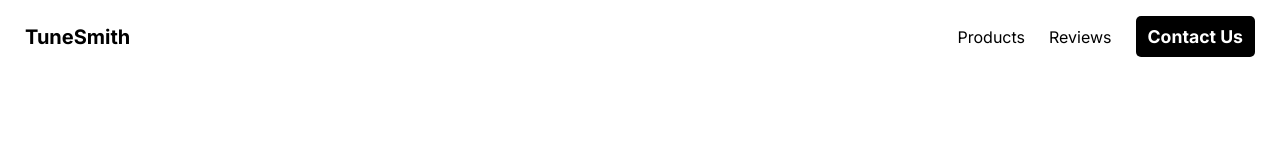
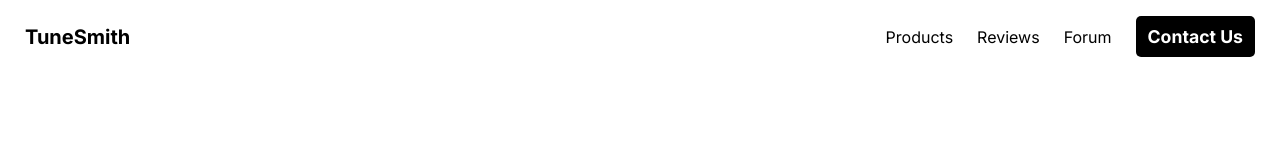
Before and after one commit to Tijil2111/w3btek-frontend, a Next.js app: page / in a window 1280 px wide. Shown: the top 160 px of the page. Built offline with nearby package versions, Linux system fonts and the light colour scheme.

Commit message:
header has forum link now

```diff
--- a/Components/Header.jsx
+++ b/Components/Header.jsx
@@ -45,6 +45,11 @@ export default function Header() {
               <div className={styles.navLink}>Reviews</div>
             </Link>
           </li>
+          <li className={`${styles.navListItem}`}>
+            <Link href="/forum">
+              <div className={styles.navLink}>Forum</div>
+            </Link>
+          </li>
           <li className={`${styles.navListItem}`} id={styles.lastItem}>
             <Link href="/contact">
               <div id={styles.contactBtn}>Contact Us</div>
```
